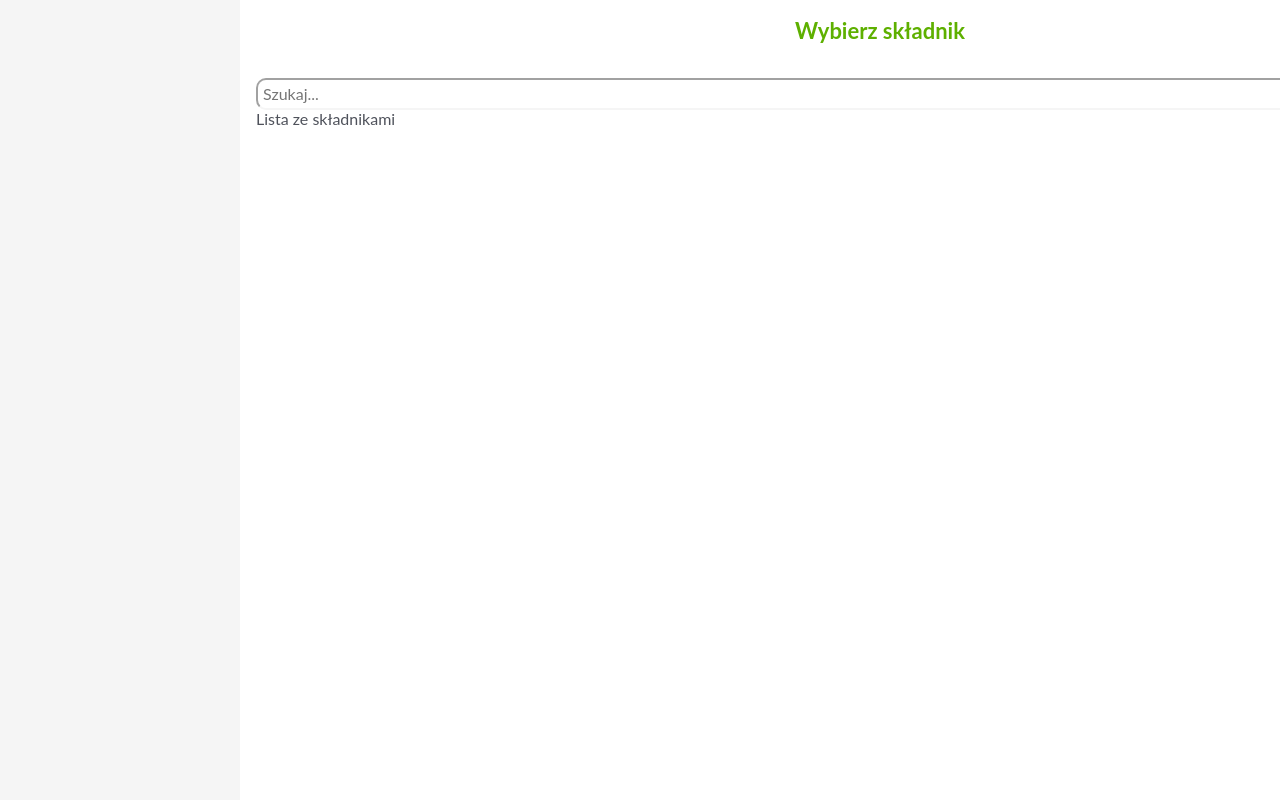
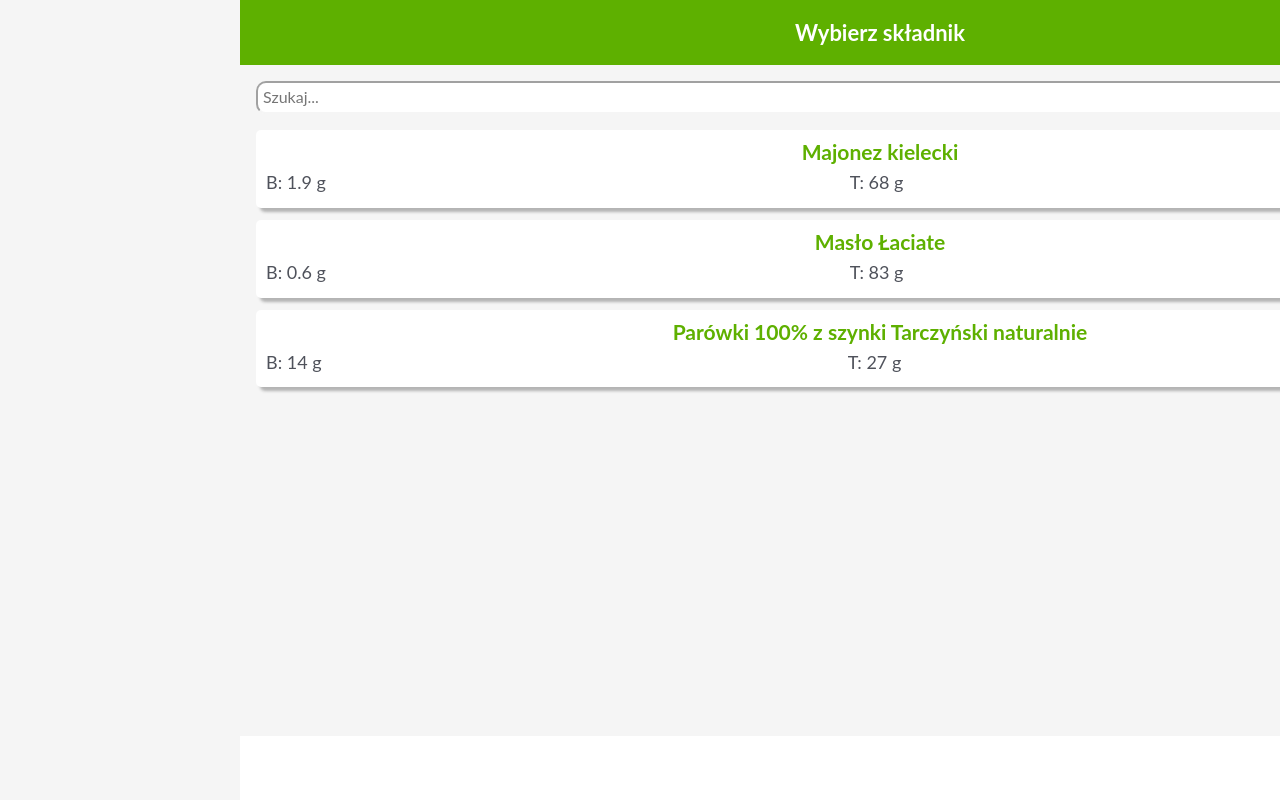
Before and after one commit to rosamichal/ketokalkulator-react, a React (Create React App) app: page / in a window 1280 px wide. Both pictures are taken after a click on the button "Dodaj składnik". Shown: the top 800 px of the page. Built offline with nearby package versions, Linux system fonts and the light colour scheme.

Commit message:
Added Ingredients List Popup

```diff
--- a/src/components/CurrentRecipe/CurrentRecipe.js
+++ b/src/components/CurrentRecipe/CurrentRecipe.js
@@ -2,9 +2,35 @@
 import { RecipeMacroSummary, Macro, MacroHeader, EnergyRatioWrapper, RecipeForm, ErrorLabel, HintLabel } from './styles';
 import { WideInput, TextArea } from '../common/Input';
 import { Button, ButtonWrapper } from '../common/Button';
-import Popup from '../common/Popup';
-import Search from '../common/Search';
+import IngredientsListPopup from '../common/Popup/IngredientsListPopup';
 import IngredientsList from './IngredientsList';
+
+const ingredients = [
+    {
+        Id: 446,
+        Name: "Majonez kielecki",
+        CategoryId: 0,
+        Protein: 1.9,
+        Fat: 68.0,
+        Carbohydrates: 2.3
+    },
+    {
+        Id: 447,
+        Name: "Masło Łaciate",
+        CategoryId: 0,
+        Protein: 0.6,
+        Fat: 83.0,
+        Carbohydrates: 0.8
+    },
+    {
+        Id: 474,
+        Name: "Parówki 100% z szynki Tarczyński naturalnie",
+        CategoryId: 0,
+        Protein: 14.0,
+        Fat: 27.0,
+        Carbohydrates: 0.5
+    }
+]
 
 const CurrentRecipe = () => {
     const [isOpen, setIsOpen] = useState(false);
@@ -43,7 +69,7 @@
                 <WideInput type="text" placeholder="Wpisz nazwę dania" aria-label="Nazwa dania" />
                 <ErrorLabel>Błąd. Nazwa jest wymagana.</ErrorLabel>
                 <HintLabel>Kliknij "Dodaj składnik", aby rozpocząć</HintLabel>
-                <IngredientsList />
+                <IngredientsList ingredients={ingredients} />
                 <Button primary onClick={togglePopup}>Dodaj składnik</Button>
                 <ErrorLabel as="span">Dodaj składnik</ErrorLabel>
                 <TextArea rows="5" placeholder="Miejsce na notatki (opcjonalne)"></TextArea>
@@ -53,10 +79,7 @@
                     <Button primary>Zapisz</Button>
                 </ButtonWrapper>
             </RecipeForm>
-            {isOpen && <Popup title="Wybierz składnik" onClose={togglePopup}>
-                <Search />
-                Lista ze składnikami
-                </Popup>}
+            {isOpen && <IngredientsListPopup togglePopup={togglePopup} ingredients={ingredients} />}
         </>
     )
 };
--- a/src/components/CurrentRecipe/IngredientsList/IngredientsList.js
+++ b/src/components/CurrentRecipe/IngredientsList/IngredientsList.js
@@ -1,34 +1,7 @@
 import IngredientsListItem from './IngredientsListItem';
 import { IngredientsListWrapper } from './styles'
 
-const ingredients = [
-    {
-        Id: 446,
-        Name: "Majonez kielecki",
-        CategoryId: 0,
-        Protein: 1.9,
-        Fat: 68.0,
-        Carbohydrates: 2.3
-    },
-    {
-        Id: 447,
-        Name: "Masło Łaciate",
-        CategoryId: 0,
-        Protein: 0.6,
-        Fat: 83.0,
-        Carbohydrates: 0.8
-    },
-    {
-        Id: 474,
-        Name: "Parówki 100% z szynki Tarczyński naturalnie",
-        CategoryId: 0,
-        Protein: 14.0,
-        Fat: 27.0,
-        Carbohydrates: 0.5
-    }
-]
-
-const IngredientsList = () => {
+const IngredientsList = ({ ingredients }) => {
     return (
         <IngredientsListWrapper>
             {ingredients.map(ingredient => {
--- /dev/null
+++ b/src/components/common/Popup/IngredientsListPopup/IngredientsListPopup.js
@@ -0,0 +1,19 @@
+import Search from '../../Search';
+import Popup from '../Popup';
+import { PopupIngredientsList } from './styles'
+import PopupIngredientsListItem from './PopupIngredientsListItem';
+
+const IngredientsListPopup = ({ togglePopup, ingredients }) => {
+    return (
+        <Popup title="Wybierz składnik" onClose={togglePopup}>
+            <Search />
+            <PopupIngredientsList>
+                {ingredients.length ?
+                    ingredients.map(ingredient => <PopupIngredientsListItem key={ingredient.id} ingredient={ingredient} />) :
+                    <p>Nie znaleziono składników...</p>}
+            </PopupIngredientsList>
+        </Popup>
+    )
+}
+
+export default IngredientsListPopup
--- /dev/null
+++ b/src/components/common/Popup/IngredientsListPopup/PopupIngredientsListItem/PopupIngredientsListItem.js
@@ -0,0 +1,13 @@
+import {PopupIngredientsListItemWrapper, PopupIngredientsListItemHeader} from './styles';
+import MacroSummary from '../../../MacroSummary';
+
+const PopupIngredientsListItem = ({ingredient}) => {
+    return (
+        <PopupIngredientsListItemWrapper>
+            <PopupIngredientsListItemHeader>{ingredient.Name}</PopupIngredientsListItemHeader>
+            <MacroSummary protein={ingredient.Protein} fat={ingredient.Fat} carbohydrates={ingredient.Carbohydrates} />
+        </PopupIngredientsListItemWrapper>
+    )
+}
+
+export default PopupIngredientsListItem
--- /dev/null
+++ b/src/components/common/Popup/IngredientsListPopup/PopupIngredientsListItem/index.js
@@ -0,0 +1,2 @@
+import PopupIngredientsListItem from './PopupIngredientsListItem';
+export default PopupIngredientsListItem;
--- /dev/null
+++ b/src/components/common/Popup/IngredientsListPopup/PopupIngredientsListItem/styles.js
@@ -0,0 +1,17 @@
+import styled from 'styled-components';
+
+export const PopupIngredientsListItemWrapper = styled.li`
+    border-radius: 5px;
+    box-shadow: 4px 4px 3px rgb(82 82 82 / 40%);
+    background-color: ${({ theme }) => theme.common.popup.ingredientsListItem.background};
+    color: ${({ theme }) => theme.common.popup.ingredientsListItem.color};
+    padding: 10px;
+    font-size: 18px;
+    text-align: center;
+    margin-bottom: 12px;
+`;
+
+export const PopupIngredientsListItemHeader = styled.h3`
+    margin: 0 0 8px;
+    color: ${({ theme }) => theme.common.popup.ingredientsListItem.headerColor};
+`;
--- /dev/null
+++ b/src/components/common/Popup/IngredientsListPopup/index.js
@@ -0,0 +1,2 @@
+import IngredientsListPopup from './IngredientsListPopup';
+export default IngredientsListPopup;
--- /dev/null
+++ b/src/components/common/Popup/IngredientsListPopup/styles.js
@@ -0,0 +1,6 @@
+import styled from 'styled-components';
+
+export const PopupIngredientsList = styled.ul`
+    list-style: none;
+    padding: 0;
+`;
--- a/src/components/common/Popup/styles.js
+++ b/src/components/common/Popup/styles.js
@@ -13,17 +13,19 @@
 `;
 
 export const PopupHeader = styled.h2`
-    /* margin: 0;
-    padding: 16px 0; */
     color: ${({ theme }) => theme.common.popup.headerColor};
+    background-color: ${({ theme }) => theme.common.popup.headerBackground};
     font-size: 22px;
     text-align: center;
+    margin: 0;
+    padding: 20px 10px;
 `;
 
 export const PopupContent = styled.div`
-    margin: 16px;
+    padding: 16px;
     flex: 1 0;
     overflow: auto;
+    background-color: ${({ theme }) => theme.common.popup.contentBackground}
 `;
 
 export const PopupButtons = styled.div`
--- a/src/theme.js
+++ b/src/theme.js
@@ -36,7 +36,14 @@
             }
         },
         popup:{
-            headerColor: colorNames.StickySap,
+            headerColor: colorNames.White,
+            headerBackground: colorNames.StickySap,
+            contentBackground: colorNames.WhiteSmoke,
+            ingredientsListItem:{
+                background: colorNames.White,
+                color: colorNames.LasMaras,
+                headerColor: colorNames.StickySap
+            }
         }
     },
     body: {
```
